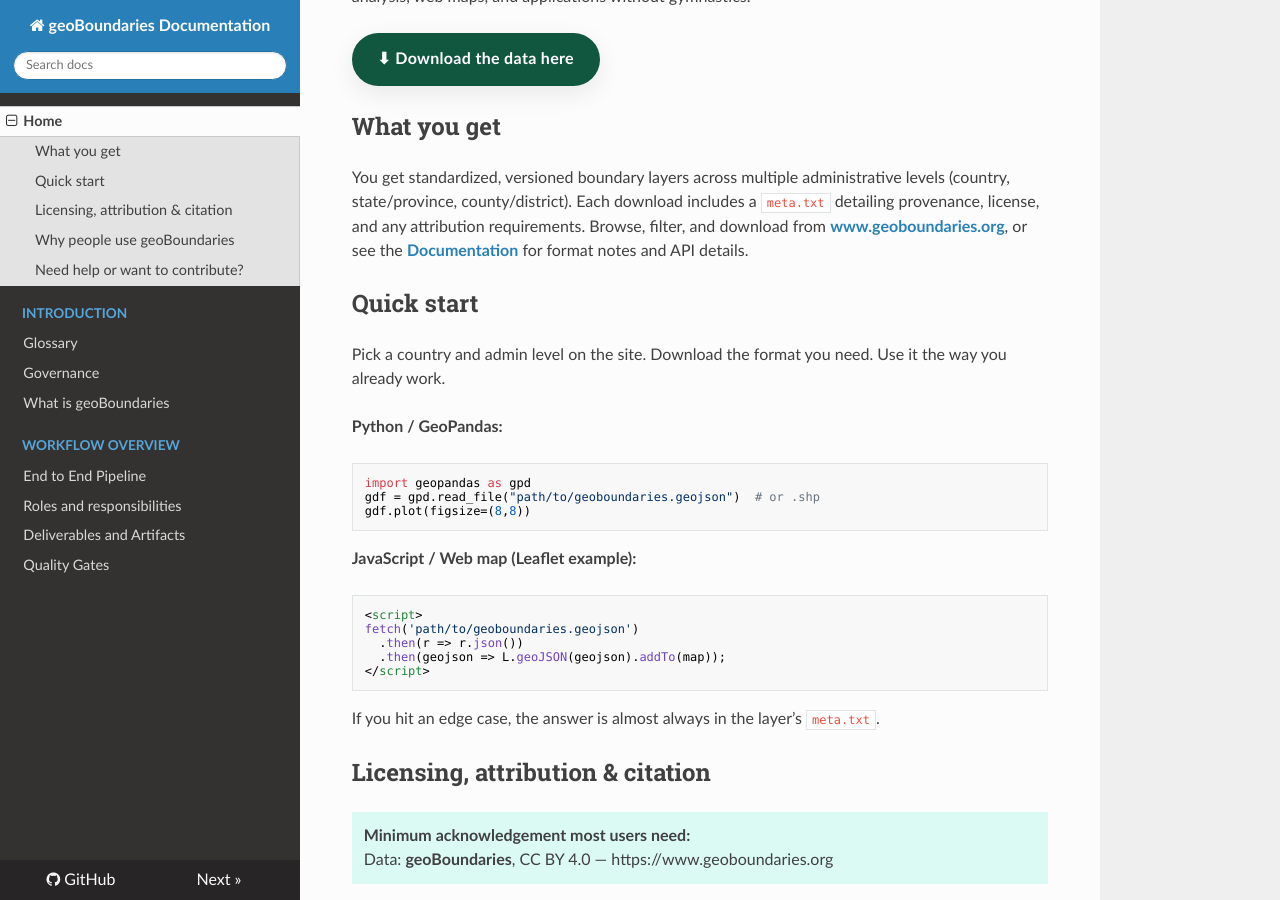
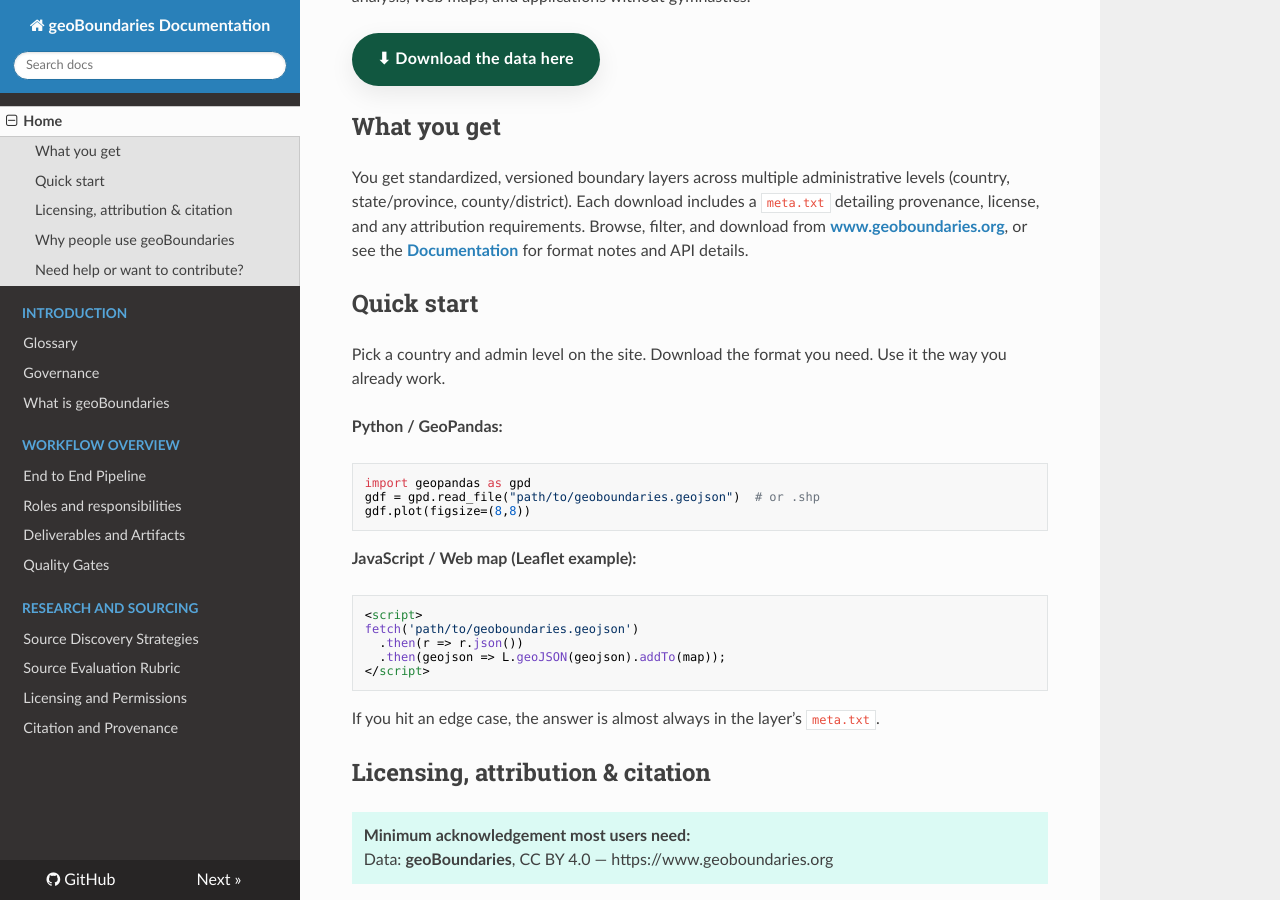
Before and after one commit to wmgeolab/gbDocs, an MkDocs documentation site: the page built from docs/docs/index.md, in a window 1280 px wide and 900 px high, scrolled down 343 px. Built offline with MkDocs 1.6.1, drawn with Linux system fonts in a browser that asks for light colours; nearby versions of some CDN libraries.

Commit message:
Update mkdocs.yml

```diff
--- a/docs/mkdocs.yml
+++ b/docs/mkdocs.yml
@@ -22,3 +22,8 @@
       - Roles and responsibilities: 10-workflow-overview/roles-and-responsibilities.md
       - Deliverables and Artifacts: 10-workflow-overview/deliverables-and-artifacts.md
       - Quality Gates: 10-workflow-overview/quality-gates.md
+  - Research and Sourcing:
+      - Source Discovery Strategies: 20-research-and-sourcing/source-discovery-strategies.md
+      - Source Evaluation Rubric: 20-research-and-sourcing/source-evaluation-rubric.md
+      - Licensing and Permissions: 20-research-and-sourcing/licensing-and-permissions.md
+      - Citation and Provenance: 20-research-and-sourcing/citation-and-provenance.md
```
